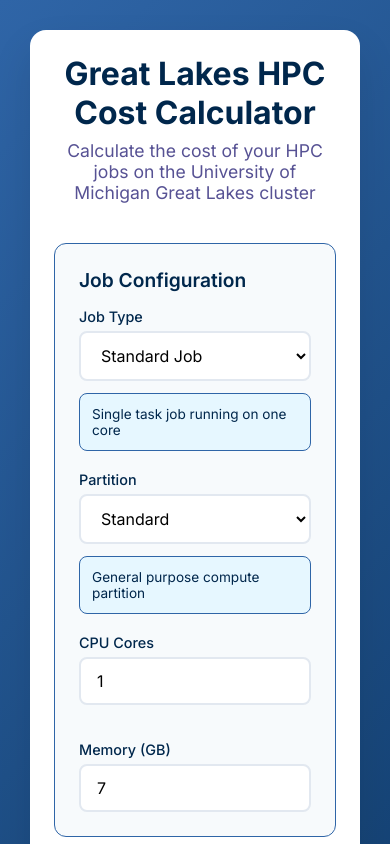
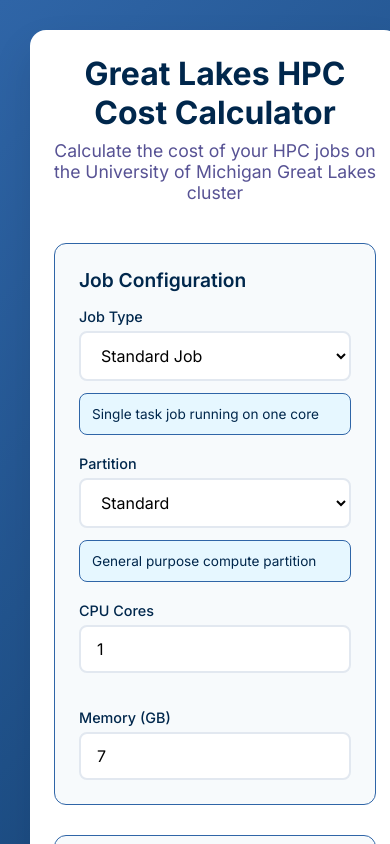
Before and after one commit to um-jglad/um-gl-cost-calc, a React (Vite) app: page / in a window 390 px wide. Shown: the top 844 px of the page. Built offline with nearby package versions, Linux system fonts and the light colour scheme.

Commit message:
refactor: adjust layout properties in #root and .app for improved responsiveness

```diff
--- a/src/index.css
+++ b/src/index.css
@@ -18,12 +18,12 @@ body {
 }
 
 #root {
-  min-height: 100vh;
+  /* min-height: 100vh;
   display: flex;
+  flex-grow: 1; */
   align-items: center;
   justify-content: center;
   padding: 20px;
-  max-width: 100vw;
   overflow-x: hidden;
 }
 
@@ -34,6 +34,9 @@ body {
   padding: 40px;
   max-width: 800px;
   width: 100%;
+  display: flex;
+  flex-direction: column;
+  justify-content: flex-start;
   margin: 0 auto;
   box-sizing: border-box;
 }
```
